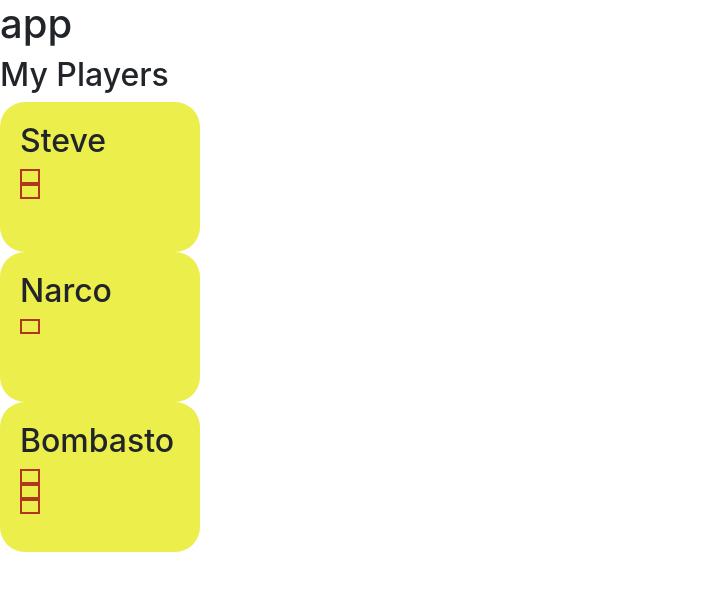
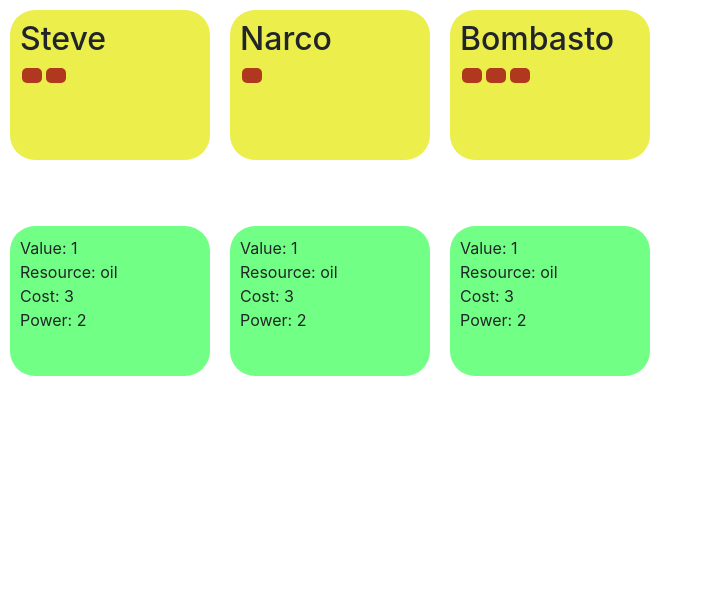
Before and after one commit to Sherbanm/PowerGrid, an Angular app in the folder PowerGrid/ClientApp/: page / in a window 1280 px wide. Shown: the top 590 px of the page, without its empty margins (0-713 px from the left). Built offline with nearby package versions, Linux system fonts and the light colour scheme.

Commit message:
add card-list

```diff
--- a/PowerGrid/ClientApp/src/app/app.component.html
+++ b/PowerGrid/ClientApp/src/app/app.component.html
@@ -1,2 +1,11 @@
-<h1>{{title}}</h1>
 <app-player-list></app-player-list>
+<br>
+<br>
+<br>
+<br>
+<br>
+<br>
+<br>
+<br>
+<br>
+<app-card-list></app-card-list>
--- a/PowerGrid/ClientApp/src/app/app.module.ts
+++ b/PowerGrid/ClientApp/src/app/app.module.ts
@@ -12,6 +12,7 @@ import { FetchDataComponent } from './fetch-data/fetch-data.component';
 import { CardComponent } from './card/card.component';
 import { PlayerComponent } from './player/player.component';
 import { PlayerListComponent } from './player-list/player-list.component';
+import { CardListComponent } from './card-list/card-list.component';
 
 @NgModule({
   declarations: [
@@ -22,7 +23,8 @@ import { PlayerListComponent } from './player-list/player-list.component';
     FetchDataComponent,
     CardComponent,
     PlayerComponent,
-    PlayerListComponent
+    PlayerListComponent,
+    CardListComponent
   ],
   imports: [
     BrowserModule.withServerTransition({ appId: 'ng-cli-universal' }),
--- /dev/null
+++ b/PowerGrid/ClientApp/src/app/card-list/card-list.component.html
@@ -0,0 +1,3 @@
+<div *ngFor="let card of cards">
+  <app-card [card]='card'></app-card>
+</div>
--- /dev/null
+++ b/PowerGrid/ClientApp/src/app/card-list/card-list.component.ts
@@ -0,0 +1,18 @@
+import { Component, OnInit } from '@angular/core';
+import { CARDS} from '../mock-cards';
+import { Card} from '../domain/card';
+
+@Component({
+  selector: 'app-card-list',
+  templateUrl: './card-list.component.html',
+  styleUrls: ['./card-list.component.css']
+})
+export class CardListComponent implements OnInit {
+
+  cards = CARDS;
+  constructor() { }
+
+  ngOnInit() {
+  }
+
+}
--- a/PowerGrid/ClientApp/src/app/card/card.component.css
+++ b/PowerGrid/ClientApp/src/app/card/card.component.css
@@ -0,0 +1,19 @@
+#rcorners1 {
+    float: left;
+    border-radius: 25px;
+    background: rgb(114, 255, 133);
+    padding: 10px;
+    width: 200px;
+    height: 150px;
+    margin: 10px;
+  }
+
+  #rcorners2 {
+    float: left;
+    border-radius: 5px;
+    background:  rgba(165, 21, 21, 0.842);
+    padding: 2px;
+    width: 20px;
+    height: 15px;
+    margin: 2px;
+  }
--- a/PowerGrid/ClientApp/src/app/card/card.component.html
+++ b/PowerGrid/ClientApp/src/app/card/card.component.html
@@ -1,3 +1,6 @@
-<p>
-  card works!
-</p>
+<div id='rcorners1'>
+    <span>Value: {{card.value}}</span><br>
+    <span>Resource: {{card.resource}}</span><br>
+    <span>Cost: {{card.cost}}</span><br>
+    <span>Power: {{card.power}}</span><br>
+</div>
--- a/PowerGrid/ClientApp/src/app/card/card.component.ts
+++ b/PowerGrid/ClientApp/src/app/card/card.component.ts
@@ -1,11 +1,14 @@
-import { Component, OnInit } from '@angular/core';
+import { Component, OnInit, Input } from '@angular/core';
+import { Card} from '../domain/card';
 
 @Component({
   selector: 'app-card',
   templateUrl: './card.component.html',
   styleUrls: ['./card.component.css']
 })
+
 export class CardComponent implements OnInit {
+  @Input() card: Card;
 
   constructor() { }
 
--- /dev/null
+++ b/PowerGrid/ClientApp/src/app/mock-cards.ts
@@ -0,0 +1,7 @@
+import { Card } from './domain/card';
+
+export const CARDS: Card[] = [
+    { value: 1, resource: "oil", power:  2, cost: 3},
+    { value: 1, resource: "oil", power:  2, cost: 3},
+    { value: 1, resource: "oil", power:  2, cost: 3},
+];
--- a/PowerGrid/ClientApp/src/app/player-list/player-list.component.html
+++ b/PowerGrid/ClientApp/src/app/player-list/player-list.component.html
@@ -1,5 +1,3 @@
-<h2>My Players</h2>
-
 <div *ngFor="let player of players"
   (click)="onSelect(hero)">
   <app-player [player]='player'></app-player>
--- a/PowerGrid/ClientApp/src/app/player/player.component.css
+++ b/PowerGrid/ClientApp/src/app/player/player.component.css
@@ -1,24 +1,19 @@
 #rcorners1 {
+    float: left;
     border-radius: 25px;
     background: rgb(235, 238, 75);
-    padding: 20px;
+    padding: 10px;
     width: 200px;
     height: 150px;
+    margin: 10px;
   }
 
   #rcorners2 {
-    border-radius: 2;
-    border: 2px solid rgba(165, 21, 21, 0.842);
+    float: left;
+    border-radius: 5px;
+    background:  rgba(165, 21, 21, 0.842);
     padding: 2px;
     width: 20px;
     height: 15px;
+    margin: 2px;
   }
-
-  #rcorners3 {
-    border-radius: 25px;
-    background-position: left top;
-    background-repeat: repeat;
-    padding: 20px;
-    width: 200px;
-    height: 150px;
-  }
--- a/PowerGrid/ClientApp/src/app/player/player.component.html
+++ b/PowerGrid/ClientApp/src/app/player/player.component.html
@@ -2,8 +2,6 @@
   <h2>{{player.name}}</h2>
   <div *ngFor="let card of player.cards">
     <div id='rcorners2'>
-
     </div>
   </div>
-
 </div>
```
Also changed, not shown: PowerGrid/ClientApp/src/app/card-list/card-list.component.css (added), 1 other file (tests, documents, lock files or other folders).
